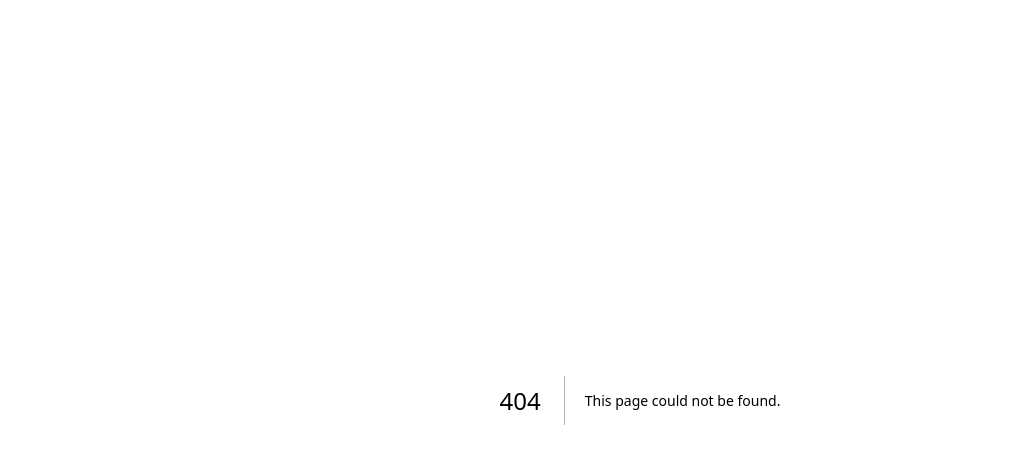
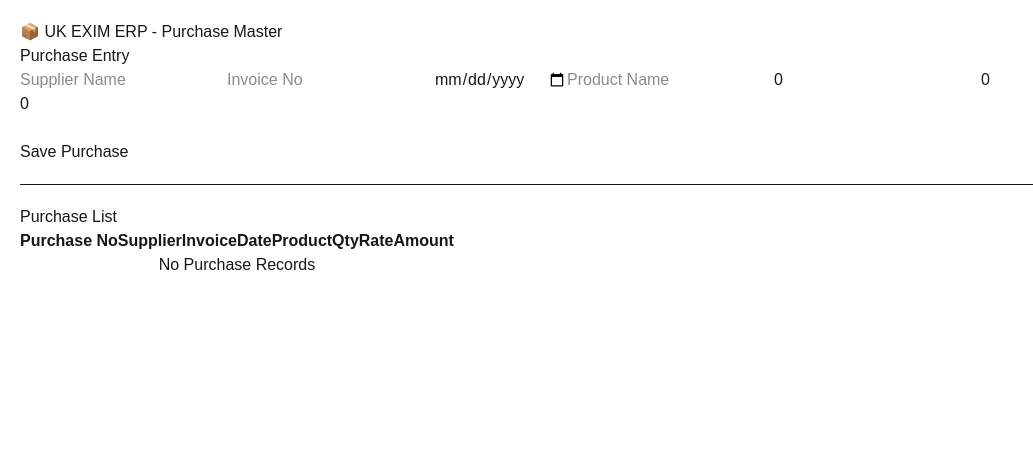
Before and after one commit to uttambhosale65/uk-exim-erp, a Next.js app: page /purchase in a window 1280 px wide. Before the commit this address had no page. Shown: the top 464 px of the page, without its empty margins (0-1033 px from the left). Built offline with nearby package versions, Linux system fonts and the light colour scheme.

Commit message:
Purchase Module Completed

```diff
--- a/app/components/supplier/SupplierForm.tsx
+++ b/app/components/SupplierForm.tsx
@@ -1,7 +1,7 @@
 "use client";
 
 import { useState } from "react";
-import { Supplier } from "./SupplierTypes";
+import { Supplier } from "./supplier/SupplierTypes";
 
 type SupplierFormProps = {
   supplierCode: string;
--- /dev/null
+++ b/app/components/purchase/PurchaseForm.tsx
@@ -0,0 +1,129 @@
+"use client";
+
+import { useState } from "react";
+import { Purchase } from "./PurchaseTypes";
+
+type PurchaseFormProps = {
+  purchaseNo: string;
+  onSave: (purchase: Purchase) => void;
+};
+
+export default function PurchaseForm({
+  purchaseNo,
+  onSave,
+}: PurchaseFormProps) {
+  const [purchase, setPurchase] = useState<Purchase>({
+    id: "",
+    purchaseNo,
+    supplierName: "",
+    invoiceNo: "",
+    purchaseDate: "",
+    productName: "",
+    qty: 0,
+    rate: 0,
+    amount: 0,
+  });
+
+  function handleChange(
+    e: React.ChangeEvent<HTMLInputElement>
+  ) {
+    const { name, value } = e.target;
+
+    const updated = {
+      ...purchase,
+      [name]:
+        name === "qty" || name === "rate"
+          ? Number(value)
+          : value,
+    };
+
+    updated.amount = updated.qty * updated.rate;
+
+    setPurchase(updated);
+  }
+
+  function handleSubmit(e: React.FormEvent) {
+    e.preventDefault();
+
+    onSave({
+      ...purchase,
+      id: Date.now().toString(),
+      purchaseNo,
+    });
+
+    setPurchase({
+      id: "",
+      purchaseNo,
+      supplierName: "",
+      invoiceNo: "",
+      purchaseDate: "",
+      productName: "",
+      qty: 0,
+      rate: 0,
+      amount: 0,
+    });
+  }
+
+  return (
+    <form onSubmit={handleSubmit}>
+      <h2>Purchase Entry</h2>
+
+      <input
+        name="supplierName"
+        placeholder="Supplier Name"
+        value={purchase.supplierName}
+        onChange={handleChange}
+      />
+
+      <input
+        name="invoiceNo"
+        placeholder="Invoice No"
+        value={purchase.invoiceNo}
+        onChange={handleChange}
+      />
+
+      <input
+        type="date"
+        name="purchaseDate"
+        value={purchase.purchaseDate}
+        onChange={handleChange}
+      />
+
+      <input
+        name="productName"
+        placeholder="Product Name"
+        value={purchase.productName}
+        onChange={handleChange}
+      />
+
+      <input
+        type="number"
+        name="qty"
+        placeholder="Qty"
+        value={purchase.qty}
+        onChange={handleChange}
+      />
+
+      <input
+        type="number"
+        name="rate"
+        placeholder="Rate"
+        value={purchase.rate}
+        onChange={handleChange}
+      />
+
+      <input
+        value={purchase.amount}
+        readOnly
+        placeholder="Amount"
+      />
+
+      <br />
+      <br />
+
+      <button type="submit">
+        Save Purchase
+      </button>
+    </form>
+  );
+}
--- /dev/null
+++ b/app/components/purchase/PurchaseStorage.ts
@@ -0,0 +1,19 @@
+import { Purchase } from "./PurchaseTypes";
+
+const STORAGE_KEY = "uk-exim-purchases";
+
+export function loadPurchases(): Purchase[] {
+  if (typeof window === "undefined") return [];
+
+  const data = localStorage.getItem(STORAGE_KEY);
+  return data ? JSON.parse(data) : [];
+}
+
+export function savePurchases(purchases: Purchase[]) {
+  localStorage.setItem(STORAGE_KEY, JSON.stringify(purchases));
+}
+
+export function getNextPurchaseNo(purchases: Purchase[]): string {
+  const next = purchases.length + 1;
+  return "PUR" + next.toString().padStart(4, "0");
+}
--- /dev/null
+++ b/app/components/purchase/PurchaseTable.tsx
@@ -0,0 +1,55 @@
+"use client";
+
+import { Purchase } from "./PurchaseTypes";
+
+type PurchaseTableProps = {
+  purchases: Purchase[];
+};
+
+export default function PurchaseTable({
+  purchases,
+}: PurchaseTableProps) {
+  return (
+    <div>
+      <h2>Purchase List</h2>
+
+      <table border={1} cellPadding={8}>
+        <thead>
+          <tr>
+            <th>Purchase No</th>
+            <th>Supplier</th>
+            <th>Invoice</th>
+            <th>Date</th>
+            <th>Product</th>
+            <th>Qty</th>
+            <th>Rate</th>
+            <th>Amount</th>
+          </tr>
+        </thead>
+
+        <tbody>
+          {purchases.map((purchase) => (
+            <tr key={purchase.id}>
+              <td>{purchase.purchaseNo}</td>
+              <td>{purchase.supplierName}</td>
+              <td>{purchase.invoiceNo}</td>
+              <td>{purchase.purchaseDate}</td>
+              <td>{purchase.productName}</td>
+              <td>{purchase.qty}</td>
+              <td>{purchase.rate}</td>
+              <td>{purchase.amount}</td>
+            </tr>
+          ))}
+
+          {purchases.length === 0 && (
+            <tr>
+              <td colSpan={8} style={{ textAlign: "center" }}>
+                No Purchase Records
+              </td>
+            </tr>
+          )}
+        </tbody>
+      </table>
+    </div>
+  );
+}
--- /dev/null
+++ b/app/components/purchase/PurchaseTypes.ts
@@ -0,0 +1,11 @@
+export type Purchase = {
+  id: string;
+  purchaseNo: string;
+  supplierName: string;
+  invoiceNo: string;
+  purchaseDate: string;
+  productName: string;
+  qty: number;
+  rate: number;
+  amount: number;
+};
--- /dev/null
+++ b/app/purchase/page.tsx
@@ -0,0 +1,47 @@
+"use client";
+
+import { useEffect, useState } from "react";
+
+import PurchaseForm from "../components/purchase/PurchaseForm";
+import PurchaseTable from "../components/purchase/PurchaseTable";
+
+import { Purchase } from "../components/purchase/PurchaseTypes";
+
+import {
+  loadPurchases,
+  savePurchases,
+  getNextPurchaseNo,
+} from "../components/purchase/PurchaseStorage";
+
+export default function PurchasePage() {
+  const [purchases, setPurchases] = useState<Purchase[]>([]);
+  const [purchaseNo, setPurchaseNo] = useState("");
+
+  useEffect(() => {
+    const data = loadPurchases();
+    setPurchases(data);
+    setPurchaseNo(getNextPurchaseNo(data));
+  }, []);
+
+  const handleSave = (purchase: Purchase) => {
+    const updated = [...purchases, purchase];
+    setPurchases(updated);
+    savePurchases(updated);
+    setPurchaseNo(getNextPurchaseNo(updated));
+  };
+
+  return (
+    <div style={{ padding: "20px" }}>
+      <h2>📦 UK EXIM ERP - Purchase Master</h2>
+
+      <PurchaseForm
+        purchaseNo={purchaseNo}
+        onSave={handleSave}
+      />
+
+      <hr style={{ margin: "20px 0" }} />
+
+      <PurchaseTable purchases={purchases} />
+    </div>
+  );
+}
--- a/app/supplier/page.tsx
+++ b/app/supplier/page.tsx
@@ -2,7 +2,7 @@
 
 import { useEffect, useState } from "react";
 
-import SupplierForm from "../components/supplier/SupplierForm";
+import SupplierForm from "../components/SupplierForm";
 import SupplierTable from "../components/supplier/SupplierTable";
 
 import { Supplier } from "../components/supplier/SupplierTypes";
```
